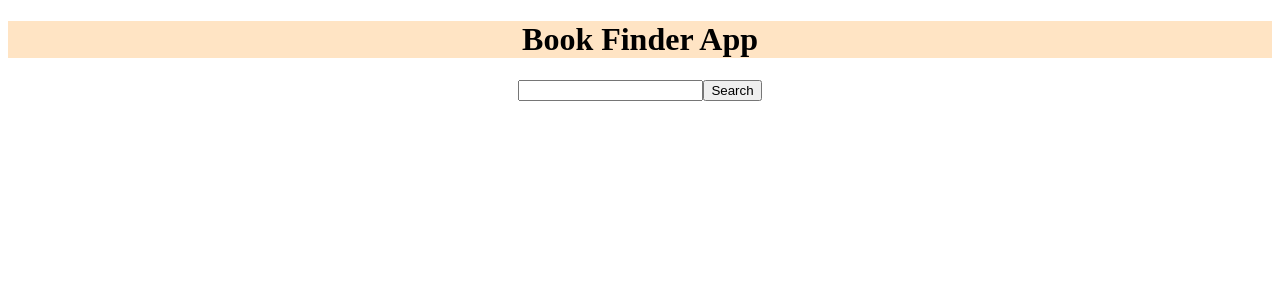
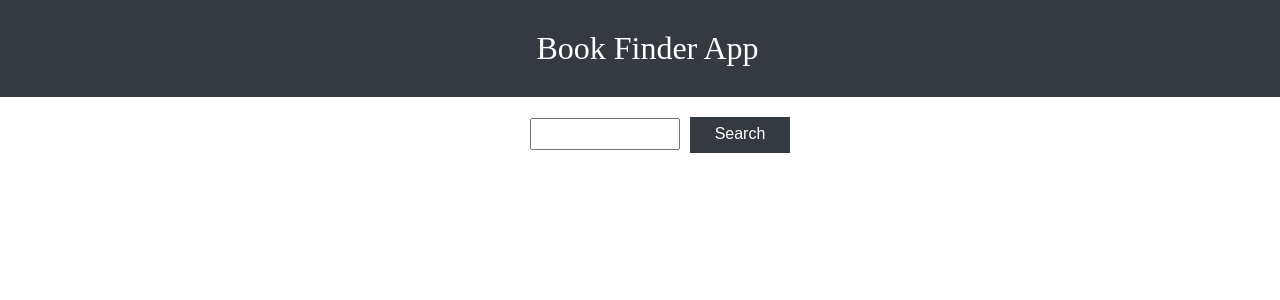
Before and after one commit to rafidhaque/Book_Finder, a React (Create React App) app in the folder book_finder_app/: page / in a window 1280 px wide. Shown: the top 300 px of the page. Built offline with nearby package versions, Linux system fonts and the light colour scheme.

Commit message:
app.css created

```diff
--- a/book_finder_app/src/App.css
+++ b/book_finder_app/src/App.css
@@ -1,7 +1,106 @@
-.App {
+* {
+  box-sizing: border-box;
+  margin: 0;
+}
+
+header {
+  padding: 30px 0 30px 0;
+  background: #343a40;
+  color: #fff;
   text-align: center;
 }
 
-header {
-  background-color: bisque;
+header h1 {
+  display: inline;
+  margin-left: 15px;
+  font-weight: 300;
 }
+
+input:focus,
+select:focus {
+  outline: none;
+}
+
+.input {
+  width: 100px;
+  padding: 20px 0 20px 0;
+  margin: 0 auto;
+}
+
+.search-area form {
+  width: 500px;
+  margin: 0 auto;
+  padding: 20px 0px 20px 140px;
+}
+
+#button {
+  display: inline;
+  background: #343a40;
+  color: #fff;
+  border: none;
+  padding: 8px 13px 10px 13px;
+  margin: 0 0 0 0;
+  position: relative;
+  top: 0;
+  left: 10px;
+  width: 100px;
+}
+
+input {
+  width: 150px;
+  padding: 5px;
+  font-size: 1em;
+}
+
+.list {
+  display: grid;
+  margin: 20px 0 50px 0;
+  grid-template-columns: repeat(4, 1fr);
+  grid-auto-rows: 1fr;
+  grid-gap: 1em;
+}
+
+.card-container {
+  width: 250px;
+  border: 1px solid rgba(0, 0, 0, 0.125);
+  margin: 0 auto;
+  border-radius: 5px;
+  overflow: hidden;
+}
+.desc {
+  height: 130px;
+  padding: 10px;
+}
+
+.desc h2 {
+  font-size: 1em;
+  font-weight: 400;
+}
+.desc h3,
+p {
+  font-weight: 300;
+}
+
+.desc h3 {
+  color: #6c757d;
+  font-size: 1em;
+  padding: 10px 0 10px 0;
+}
+
+.desc p {
+  color: #6c757d;
+}
+
+img {
+  width: 100%;
+  height: 250px;
+}
+
+select {
+  background-color: #343a40;
+  color: #fff;
+  height: 32px;
+  width: 70px;
+  position: relative;
+  top: -2px;
+}
--- a/book_finder_app/src/Header.js
+++ b/book_finder_app/src/Header.js
@@ -2,7 +2,7 @@ import React from "react";
 
 const Header = () => {
   return (
-    <div>
+    <div className="search-area">
       <header>
         <h1>Book Finder App</h1>
       </header>
--- a/book_finder_app/src/SearchArea.js
+++ b/book_finder_app/src/SearchArea.js
@@ -2,10 +2,10 @@ import React from "react";
 
 const SearchArea = () => {
   return (
-    <div>
+    <div className="search-area">
       <form action="">
         <input type="text"></input>
-        <input type="submit" value="Search"></input>
+        <input type="submit" value="Search" id="button"></input>
       </form>
     </div>
   );
```
Also changed, not shown: 1 other file (tests, documents, lock files or other folders).
